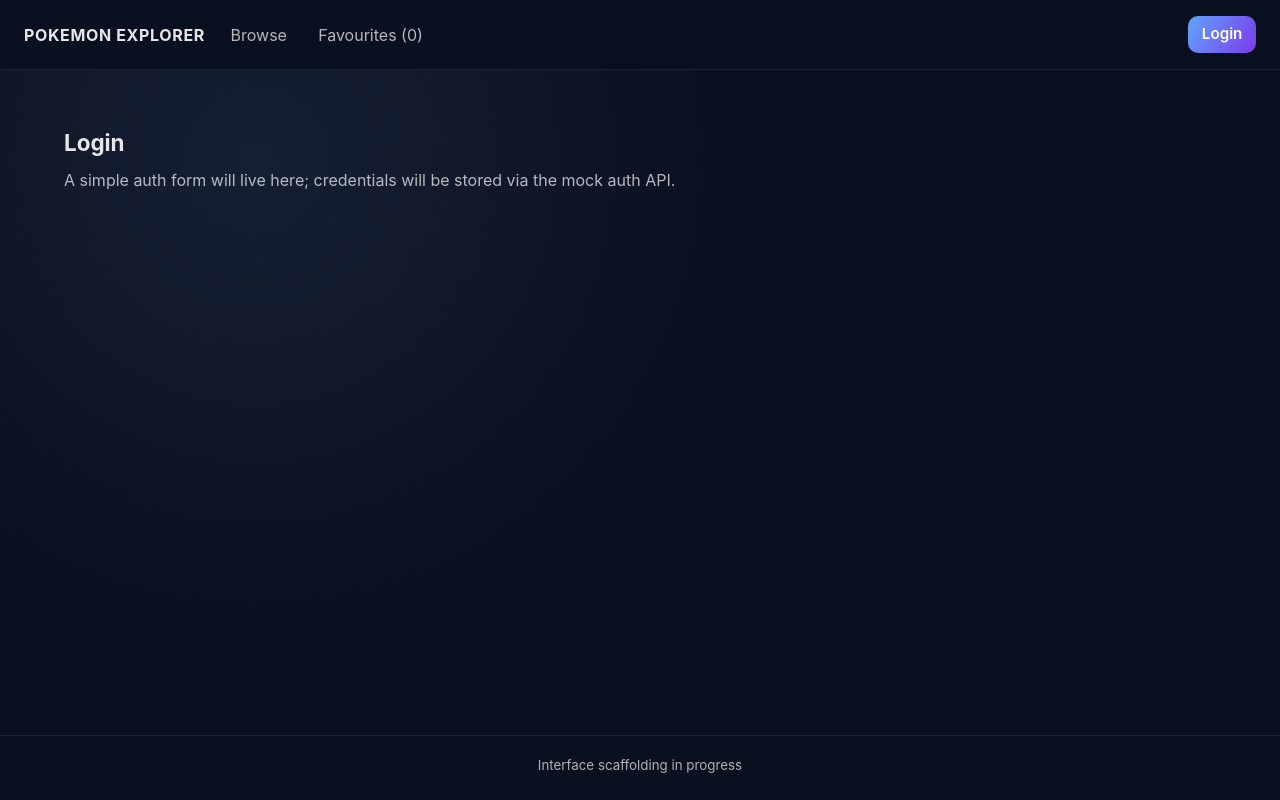
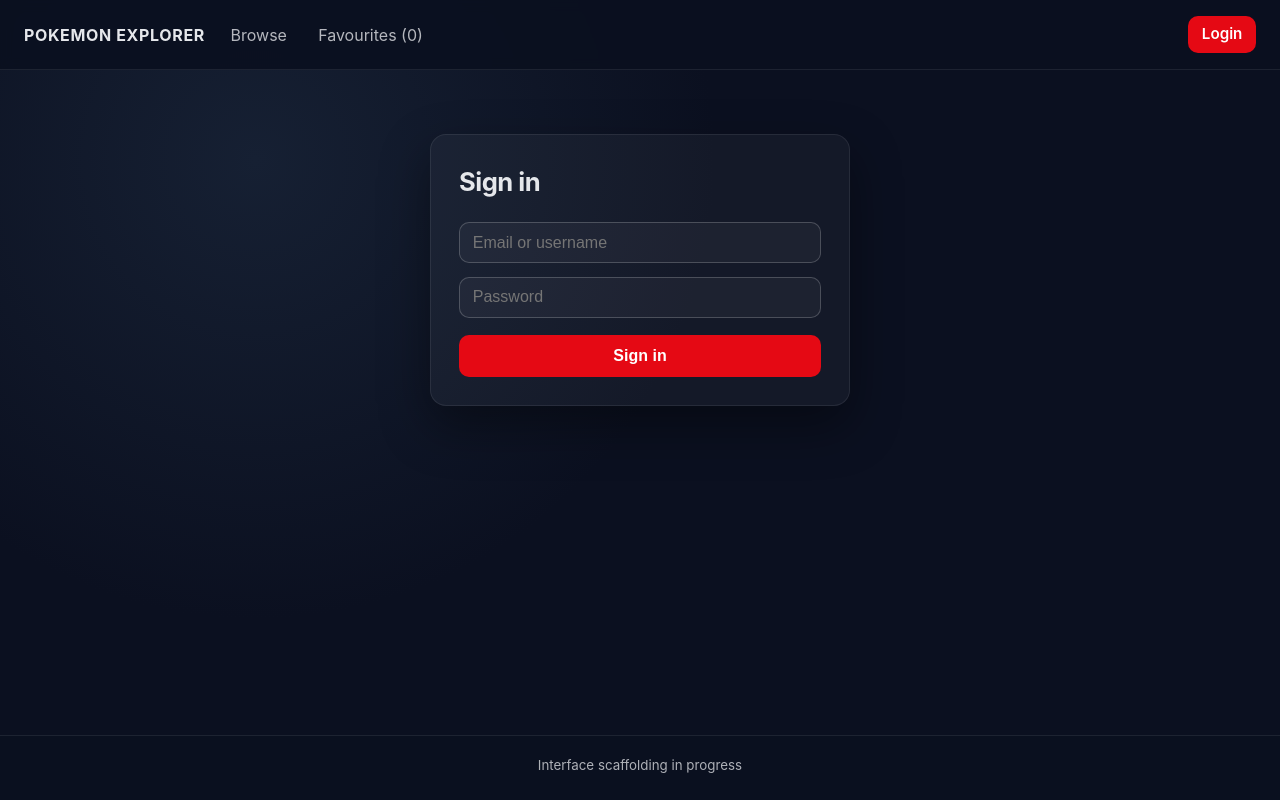
Before and after one commit to andyyusydney/pokemon-explorer, a React (Vite) app: page /login in a window 1280 px wide. Built offline with nearby package versions, Linux system fonts and the light colour scheme.

Commit message:
Create LoginPage and handle redirection

```diff
--- a/src/App.module.css
+++ b/src/App.module.css
@@ -66,7 +66,7 @@
 }
 
 .primaryButton,
-.ghostButton {
+.secondaryButton {
   border: none;
   padding: 0.45rem 0.85rem;
   border-radius: 10px;
@@ -77,11 +77,11 @@
 }
 
 .primaryButton {
-  background: linear-gradient(120deg, #60a5fa, #7c3aed);
+  background: rgb(229, 9, 20);
   color: white;
 }
 
-.ghostButton {
+.secondaryButton {
   background: transparent;
   color: rgba(229, 231, 235, 0.86);
   border: 1px solid rgba(255, 255, 255, 0.2);
--- a/src/App.tsx
+++ b/src/App.tsx
@@ -7,11 +7,12 @@
 
 function ProtectedRoute({ children }: { children: ReactElement }) {
   const { user, isLoading } = useAuth()
+  const location = useLocation()
   if (isLoading) {
     return <div className={styles.loading}>Loading session…</div>
   }
   if (!user) {
-    return <Navigate to="/login" replace />
+    return <Navigate to="/login" replace state={{ from: location.pathname }} />
   }
   return children
 }
@@ -51,7 +52,7 @@
           {user ? (
             <>
               <span className={styles.userBadge}>{user.username}</span>
-              <button className={styles.ghostButton} onClick={handleLogout}>
+              <button className={styles.secondaryButton} onClick={handleLogout}>
                 Logout
               </button>
             </>
--- a/src/pages/LoginPage/LoginPage.module.css
+++ b/src/pages/LoginPage/LoginPage.module.css
@@ -1,13 +1,84 @@
 .page {
-  padding: 1.5rem 0;
+  display: flex;
+  justify-content: center;
+  padding: 2rem 0;
+}
+
+.card {
+  width: min(420px, 100%);
+  padding: 1.75rem;
+  border-radius: 16px;
+  background: rgba(255, 255, 255, 0.04);
+  border: 1px solid rgba(255, 255, 255, 0.08);
+  box-shadow: 0 20px 50px rgba(0, 0, 0, 0.4);
+  display: grid;
+  gap: 0.8rem;
 }
 
 .title {
-  margin: 0 0 0.5rem;
-  font-size: 1.4rem;
+  margin: 0;
+  font-size: 1.6rem;
+  letter-spacing: -0.02em;
 }
 
-.body {
-  margin: 0;
-  color: rgba(229, 231, 235, 0.78);
+.form {
+  display: grid;
+  gap: 0.85rem;
+  margin-top: 0.5rem;
 }
+
+.label {
+  display: grid;
+  gap: 0.35rem;
+  font-weight: 600;
+  color: rgba(229, 231, 235, 0.9);
+}
+
+.input {
+  width: 100%;
+  padding: 0.65rem 0.8rem;
+  border-radius: 10px;
+  border: 1px solid rgba(255, 255, 255, 0.2);
+  background: rgba(255, 255, 255, 0.04);
+  color: #fff;
+  font-size: 1rem;
+}
+
+.input:focus {
+  outline: 2px solid #60a5fa;
+  border-color: #60a5fa;
+}
+
+.error {
+  padding: 0.75rem;
+  border-radius: 10px;
+  background: rgba(239, 68, 68, 0.12);
+  border: 1px solid rgba(239, 68, 68, 0.3);
+  color: #fecdd3;
+}
+
+.submit {
+  margin-top: 0.25rem;
+  border: none;
+  border-radius: 10px;
+  padding: 0.75rem 1rem;
+  font-weight: 700;
+  font-size: 1rem;
+  cursor: pointer;
+  background-color: rgb(229, 9, 20);
+  color: #fff;
+  transition: transform 0.1s ease, filter 0.1s ease;
+}
+
+.submit:disabled {
+  opacity: 0.7;
+  cursor: not-allowed;
+}
+
+.submit:not(:disabled):hover {
+  filter: brightness(1.05);
+}
+
+.submit:not(:disabled):active {
+  transform: translateY(1px);
+}
--- a/src/pages/LoginPage/LoginPage.tsx
+++ b/src/pages/LoginPage/LoginPage.tsx
@@ -1,14 +1,87 @@
-import styles from './LoginPage.module.css'
+import { type FormEvent, useEffect, useState } from "react";
+import { useLocation, useNavigate } from "react-router-dom";
+import { useAuth } from "../../context/AuthContext";
+import styles from "./LoginPage.module.css";
 
 function LoginPage() {
+  const { login, user, isLoading } = useAuth();
+  const navigate = useNavigate();
+  const location = useLocation();
+  const from = location.state?.from ?? "/";
+
+  const [username, setUsername] = useState("");
+  const [password, setPassword] = useState("");
+  const [error, setError] = useState<string | null>(null);
+  const [isSubmitting, setIsSubmitting] = useState(false);
+
+  useEffect(() => {
+    if (user && !isLoading) {
+      navigate(from === "/login" ? "/" : from, { replace: true });
+    }
+  }, [from, isLoading, navigate, user]);
+
+  const handleSubmit = async (event: FormEvent) => {
+    event.preventDefault();
+    if (!username.trim() || !password.trim()) {
+      setError("Username and password are required");
+      return;
+    }
+    setIsSubmitting(true);
+    setError(null);
+    try {
+      await login(username.trim(), password.trim());
+      navigate(from === "/login" ? "/" : from, { replace: true });
+    } catch (err) {
+      const message = err instanceof Error ? err.message : "Login failed";
+      setError(message);
+    } finally {
+      setIsSubmitting(false);
+    }
+  };
+
   return (
     <section className={styles.page}>
-      <h1 className={styles.title}>Login</h1>
-      <p className={styles.body}>
-        A simple auth form will live here; credentials will be stored via the mock auth API.
-      </p>
+      <div className={styles.card}>
+        <h1 className={styles.title}>Sign in</h1>
+
+        <form className={styles.form} onSubmit={handleSubmit}>
+          <label className={styles.label}>
+            <input
+              className={styles.input}
+              type="text"
+              autoComplete="username"
+              value={username}
+              onChange={(e) => setUsername(e.target.value)}
+              placeholder="Email or username"
+              disabled={isSubmitting}
+            />
+          </label>
+
+          <label className={styles.label}>
+            <input
+              className={styles.input}
+              type="password"
+              autoComplete="current-password"
+              value={password}
+              onChange={(e) => setPassword(e.target.value)}
+              placeholder="Password"
+              disabled={isSubmitting}
+            />
+          </label>
+
+          {error ? <div className={styles.error}>{error}</div> : null}
+
+          <button
+            className={styles.submit}
+            type="submit"
+            disabled={isSubmitting}
+          >
+            {isSubmitting ? "Signing in…" : "Sign in"}
+          </button>
+        </form>
+      </div>
     </section>
-  )
+  );
 }
 
-export default LoginPage
+export default LoginPage;
```
